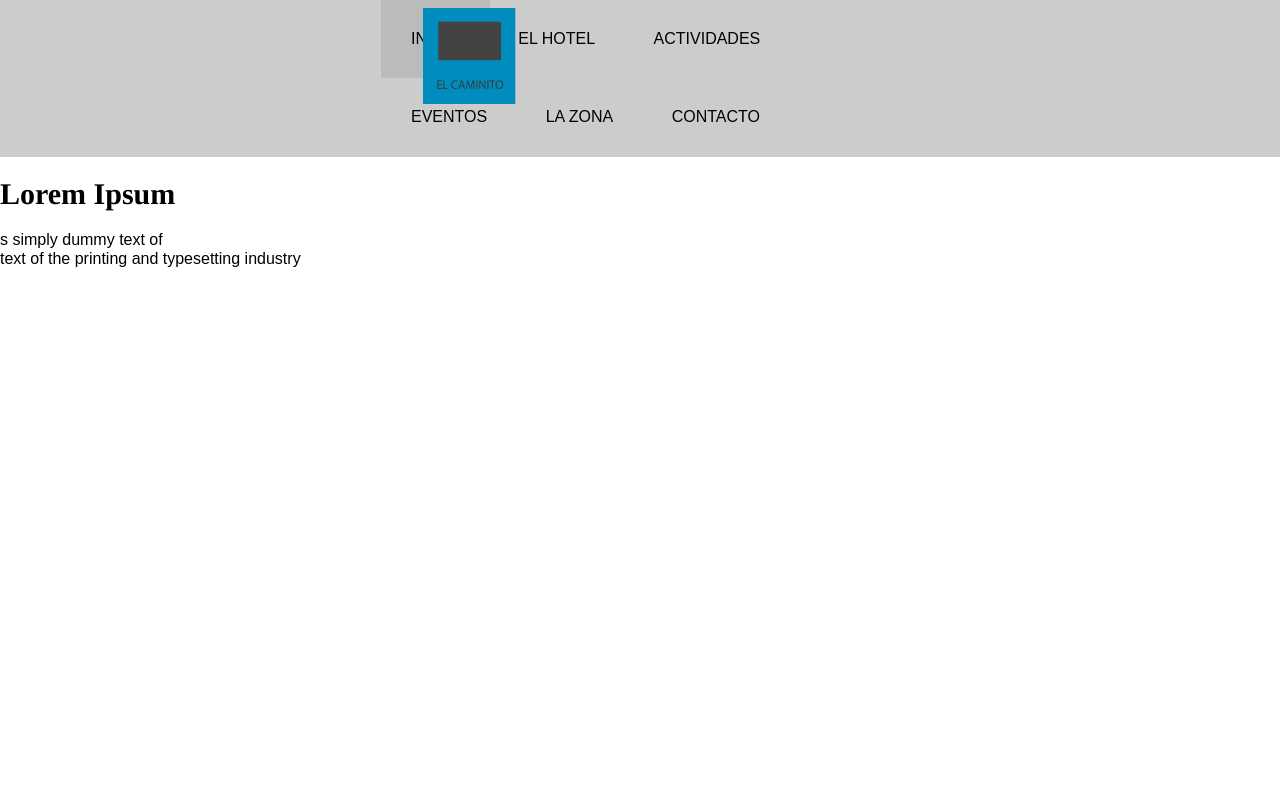
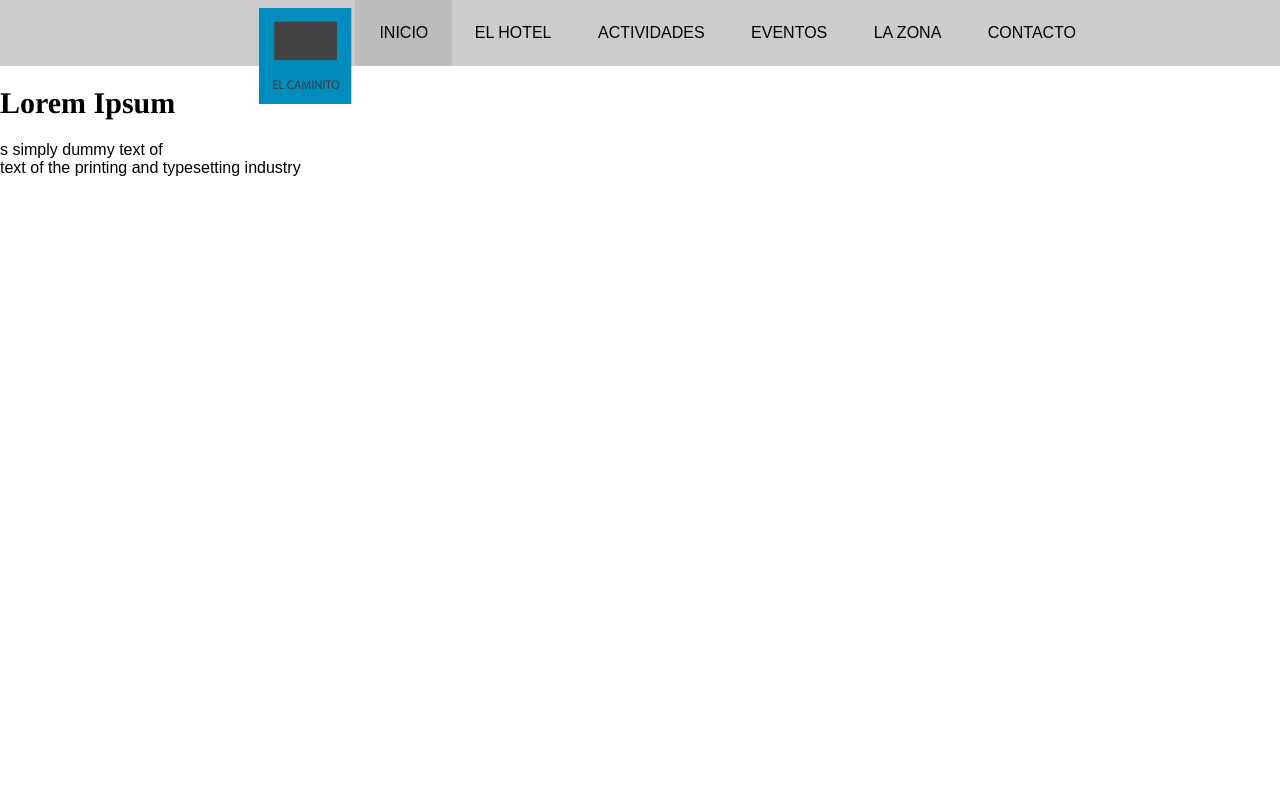
Before and after one commit to carolina-loaiza/elcaminito, a plain HTML site: page index.html in a window 1280 px wide. Shown: the top 800 px of the page. Drawn offline with nearby package versions, Linux system fonts and the light colour scheme.

Commit message:
Actualizacion del caminito

```diff
--- a/css/main.css
+++ b/css/main.css
@@ -21,7 +21,6 @@ h3 {
 }
 
 h4{
-	border-bottom: 1px solid #ccc;
 	font-size: 20px;
 }
 
@@ -45,6 +44,7 @@ li {
 .article-title {
 	color: #418dba;
 	font-weight: bold;
+	border-top: 1px solid #ccc;
 }
 
 .button-area {
@@ -90,9 +90,9 @@ li {
 	background-color: #bbb;
 }
 
-.nav-logo img{
+.nav-logo {
 	height: 100px;
-	left: 420px;
+	left: 20%;
 	position: absolute;
 	top: 4px;
 	width: 100px;
@@ -107,18 +107,15 @@ li {
 	display: inline-block;
 	margin: 0 -3px;
 	text-transform: uppercase;
-	padding: 30px;
+	padding: 3%;
 	vertical-align: middle;
 }
 
 .nav-main ul {
-	max-width: 700px;
-	margin: 0 30%;
+	width: 800px;
+	margin: 0 28%;
 }
 
-.news article {
-	border-bottom: 1px solid #ccc;
-}
 
 .map{
 	padding: 30px 250px;
@@ -135,12 +132,14 @@ li {
 }
 
 .content {
+	border-top: 1px solid #ccc;
 	float: left;
-	padding: 0 10px;
+	padding: 30px;
 }
 
 .news {
 	width: 400px;
+	margin-left: 20%;
 }
 
 .event {
--- a/index.html
+++ b/index.html
@@ -12,7 +12,7 @@
 <body>
 
   <header class="home">
-    <a class="nav-logo" href="#"><img src="img/logo.png"></a>
+    <a href="#"><img class="nav-logo" src="img/logo.png"></a>
     <nav class="nav-main">
       <ul>
         <li class="nav-item-active" ><a href="#">inicio</a></li>
```
Also changed, not shown: 2 other files.
